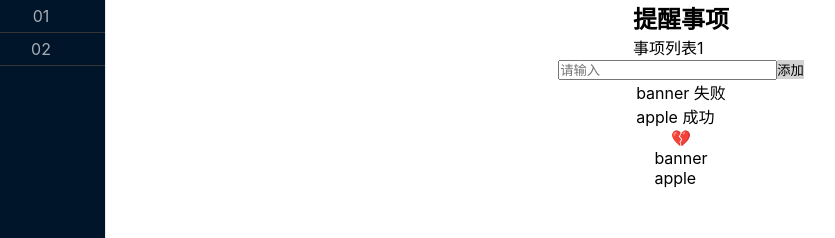
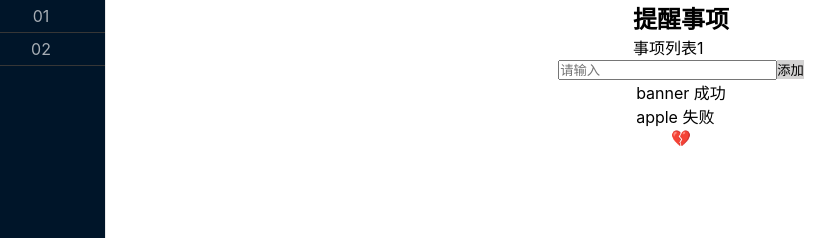
Before and after one commit to bluesnn/react-todo-list, a React (Create React App) app: page / in a window 1280 px wide. Shown: the top 238 px of the page, without its empty margins (23-858 px from the left). Built offline with nearby package versions, Linux system fonts and the light colour scheme.

Commit message:
PropTypes

```diff
--- a/package.json
+++ b/package.json
@@ -4,6 +4,7 @@
   "private": true,
   "dependencies": {
     "axios": "^0.19.0",
+    "prop-types": "^15.7.2",
     "react": "^16.9.0",
     "react-dom": "^16.9.0",
     "react-router-dom": "^5.0.1",
--- a/src/components/TodoInput/index.js
+++ b/src/components/TodoInput/index.js
@@ -1,4 +1,4 @@
-import React, { Component } from 'react'
+import React, { Component, createRef } from 'react'
 
 export default class TodoInput extends Component {
   static defaultProps = {
@@ -10,6 +10,7 @@ export default class TodoInput extends Component {
     this.state = {
       inputValue: ''
     }
+    this.inputDom = createRef();
   }
 
   handleInputChange = e => {
@@ -18,10 +19,19 @@ export default class TodoInput extends Component {
     })
   }
 
+  handleKeyUp = e => {
+    e.keyCode === 13 && this.handleAddClick()
+  }
+
   handleAddClick = () => {
     const value = this.state.inputValue;
     if (value.length === 0) return;
-    this.props.addTodo(value)
+    this.props.addTodo(value);
+    this.setState({
+      inputValue: ''
+    }, () => {
+      this.inputDom.current.focus();
+    })
   }
 
   render() {
@@ -32,9 +42,16 @@ export default class TodoInput extends Component {
           value={this.state.inputValue}
           placeholder={this.props.placeholder}
           onChange={this.handleInputChange}
+          onKeyUp={this.handleKeyUp}
+          ref={this.inputDom}
         />
 
-        <button type="btn" onClick={this.handleAddClick}>{this.props.btnText}</button>
+        <button
+          type="btn"
+          onClick={this.handleAddClick}
+        >
+          {this.props.btnText}
+        </button>
       </div>
     )
   }
--- a/src/components/TodoList/TodoItem.js
+++ b/src/components/TodoList/TodoItem.js
@@ -2,7 +2,7 @@ import React from 'react'
 
 export default function TodoItem(props) {
   return (
-    <li>
+    <li onClick={props.changeState.bind(this, props.id)}>
       {props.title} {props.status ? '成功' : '失败'}
     </li>
   )
--- a/src/components/TodoList/index.js
+++ b/src/components/TodoList/index.js
@@ -1,4 +1,5 @@
 import React, { Component } from 'react'
+import PropTypes from 'prop-types'
 import TodoItem from './TodoItem'
 
 export default class TodoList extends Component {
@@ -6,8 +7,15 @@ export default class TodoList extends Component {
     title: 'item'
   }
 
+  static propTypes = {
+    list: PropTypes.arrayOf(PropTypes.shape({
+      id: PropTypes.number.isRequired,
+      title: PropTypes.string.isRequired,
+      status: PropTypes.bool.isRequired,
+    })).isRequired
+  }
+
   render() {
-    console.log(this.props.list, 'a')
     return (
       <ul>
         {
@@ -15,8 +23,7 @@ export default class TodoList extends Component {
             return (
               <TodoItem
                 key = {el.id}
-                // title = {el.title}
-                // status = {el.status}
+                changeState={this.props.changeState}
                 {...el}
               />
             )
--- a/src/views/01/App.js
+++ b/src/views/01/App.js
@@ -9,47 +9,39 @@ import {
 
 function App() {
   const [tips] = useState('事项列表1');
-  const [list] = useState([{
+  const [list, setList] = useState([{
     id: 0,
     title: 'banner',
-    status: false
+    status: true
   },{
     id: 1,
     title: 'apple',
-    status: true
+    status: false
   }]);
 
   const addTodo = todoTitle => {
-    console.log(1)
-    list.push({
+    const addData = [{
       id: list.length,
       title: todoTitle,
       status: false
-    })
-    console.log(list)
+    }]
+    setList(list.concat(addData))
   }
 
+  const changeState = id => {
+    // const itemState = !list[id].status;
+    console.log('aa')
+    // setList(newList[id].status= itemState)
+  }
 
   return (
     <div className="App">
       <TodoHeader desc="提醒事项">
         {tips}
       </TodoHeader>
-      <TodoInput placeholder="请输入" addTodo={addTodo}/>
-      <TodoList list={list} />
+      <TodoInput placeholder="请输入" addTodo={addTodo} />
+      <TodoList list={list} changeState={changeState} />
       <Like />
-      <ul>
-          {
-            list.map(item => {
-              return (
-                <li key = {item.id}>
-                  {item.title}
-                </li>
-              )
-            })
-          }
-
-      </ul>
     </div>
   );
 }
```
